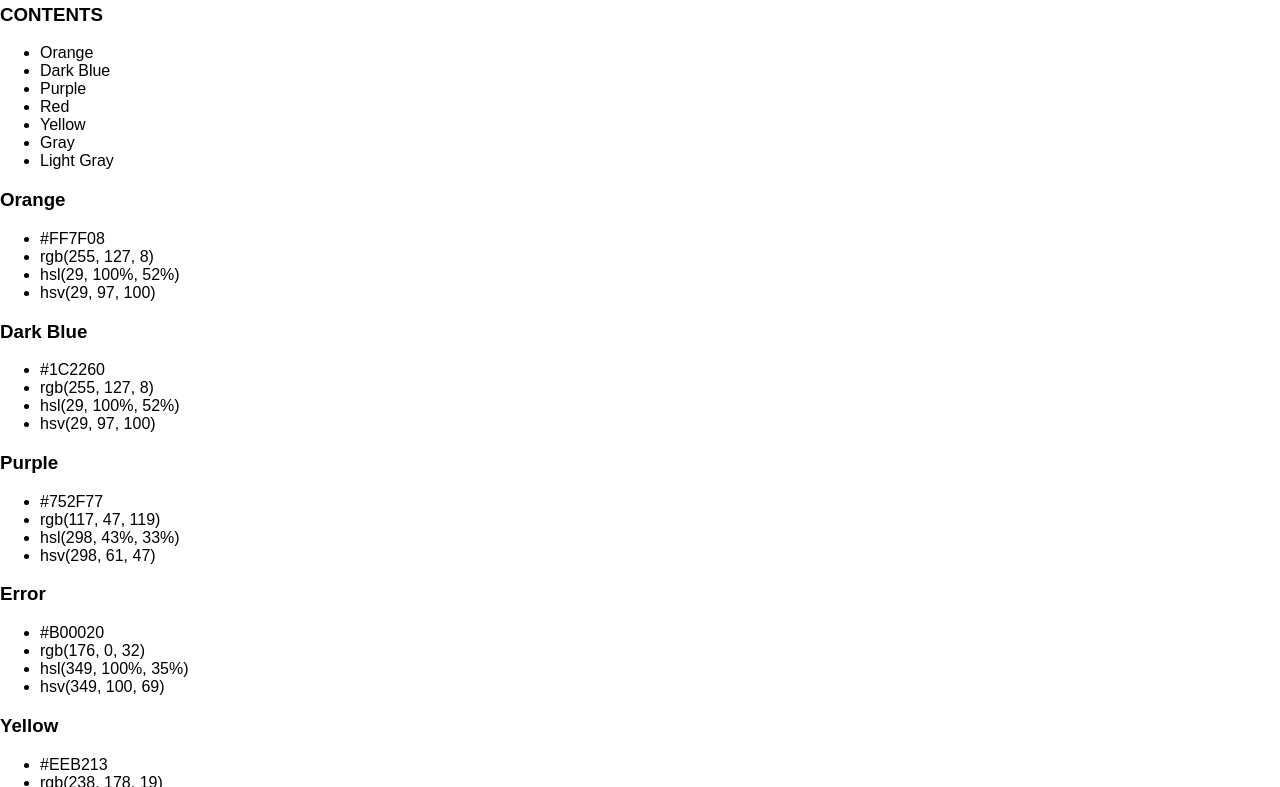
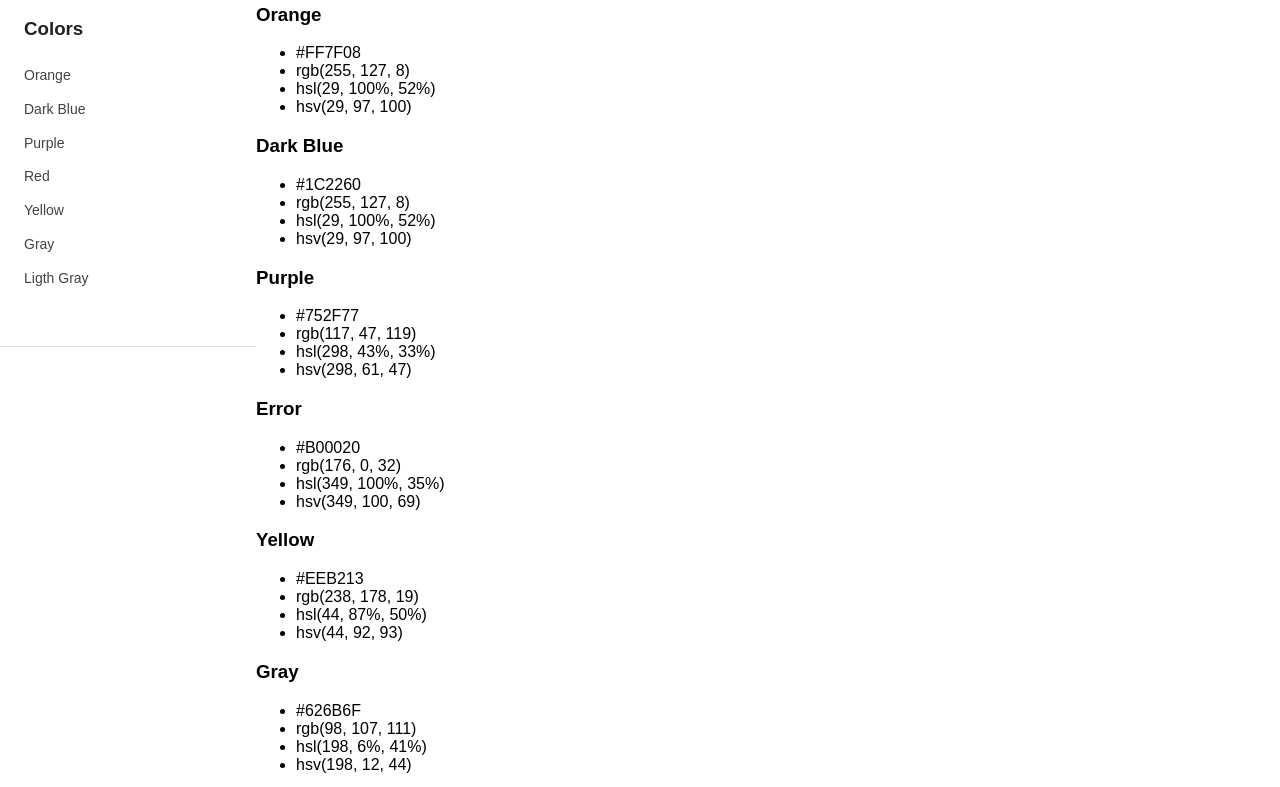
Before and after one commit to Israel-Beni/BD-Website-Design-System, a plain HTML site: page index.html in a window 1280 px wide. Shown: the part 79-866 px from the top of the page. Drawn offline with Linux system fonts and the light colour scheme.

Commit message:
Colors nav done

```diff
--- a/index.html
+++ b/index.html
@@ -31,17 +31,23 @@
 
         <main>
             <nav class="secondary-nav">
-                <div class="table_of_contents-container">
-                    <h3 id="table_of_contents-title">CONTENTS</h3>
-                    <ul class="table_of_contents-list">
-                        <li>Orange</li>
-                        <li>Dark Blue</li>
-                        <li>Purple</li>
-                        <li>Red</li>
-                        <li>Yellow</li>
-                        <li>Gray</li>
-                        <li>Light Gray</li>
-                    </ul>
+                <div class="nav-container">
+                    <div class="sub-container">
+                        <h3 class="subnav-title">Colors</h3>
+                        <ul class="table_of_contents-list">
+                            <li><a href="#orange-section">Orange</a></li>
+                            <li><a href="#dark_blue-section">Dark Blue</a></li>
+                            <li><a href="#purple-section">Purple</a></li>
+                            <li><a href="#error-section">Red</a></li>
+                            <li><a href="#yellow-section">Yellow</a></li>
+                            <li><a href="#gray-section">Gray</a></li>
+                            <li><a href="#gray_light-section">Ligth Gray</a></li>
+                        </ul>
+                    </div>
+                    <br class="seperator">
+                    <div class="sub-container">
+
+                    </div>
                 </div>
             </nav>
             <section class="main-content">
--- a/styles.css
+++ b/styles.css
@@ -81,3 +81,48 @@ header #logo {
     text-transform: none;
     color: white;
 }
+
+/* ----------------------------- MAIN ------------------------*/
+main {
+    display: flex;
+}
+/* -------------------- Secondary nav*/
+.secondary-nav {
+    width: 20%
+}
+
+.secondary-nav .nav-container {
+    overflow-y: scroll;
+    overflow-x: hidden;
+    box-sizing: border-box;
+}
+
+.secondary-nav .subnav-title {
+    margin-top: 0;
+    color: #212121;
+}
+
+.secondary-nav .sub-container {
+    border-top: 1px solid #0000001f;
+    padding: 2rem 0 2rem 1.5rem;
+}
+.secondary-nav .table_of_contents-list {
+    list-style: none;
+    margin: 0;
+    padding: 0;
+}
+.secondary-nav li {
+    list-style: none;
+    margin: 0;
+    padding: 0;
+    box-sizing: border-box;
+    font-weight: 500;
+    font-size: 14px;
+    cursor: pointer;
+    line-height: 2.12rem;
+}
+
+.secondary-nav a {
+    text-decoration: none;
+    color: #424242;
+}
```
